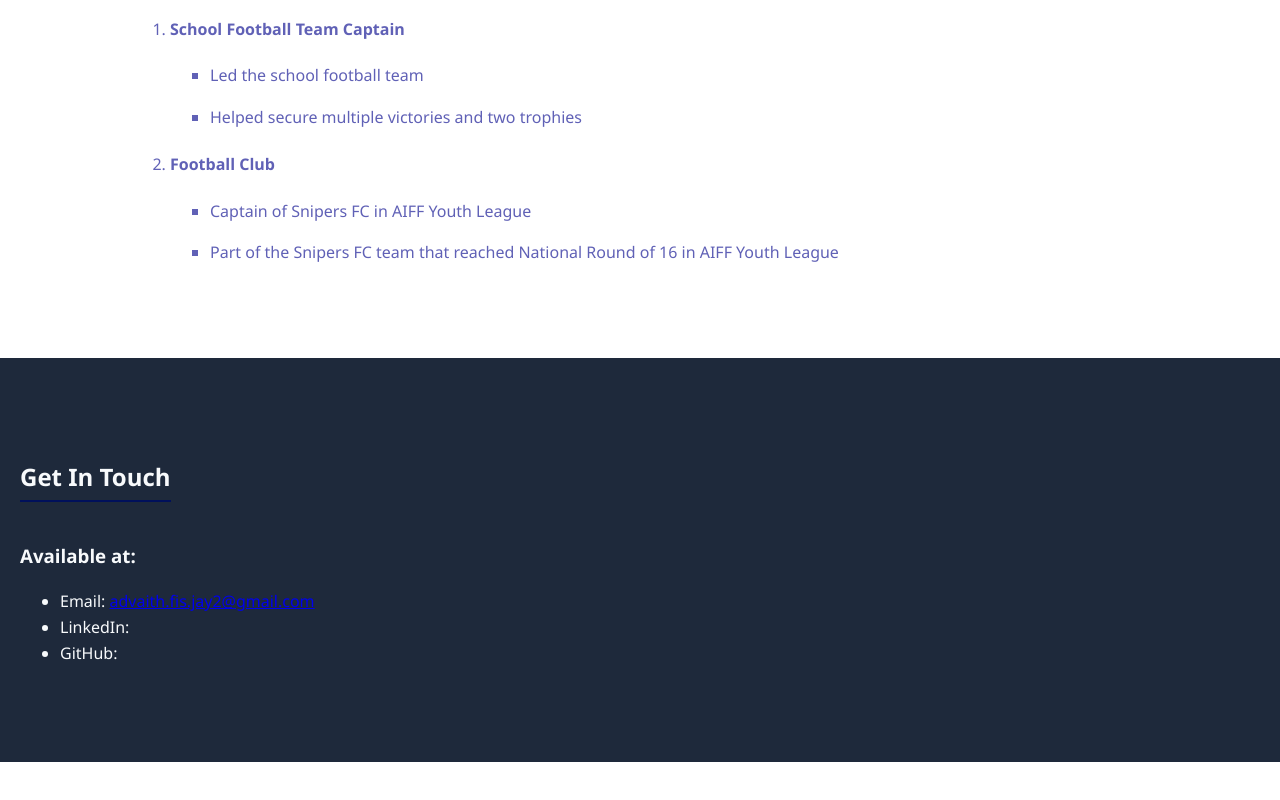
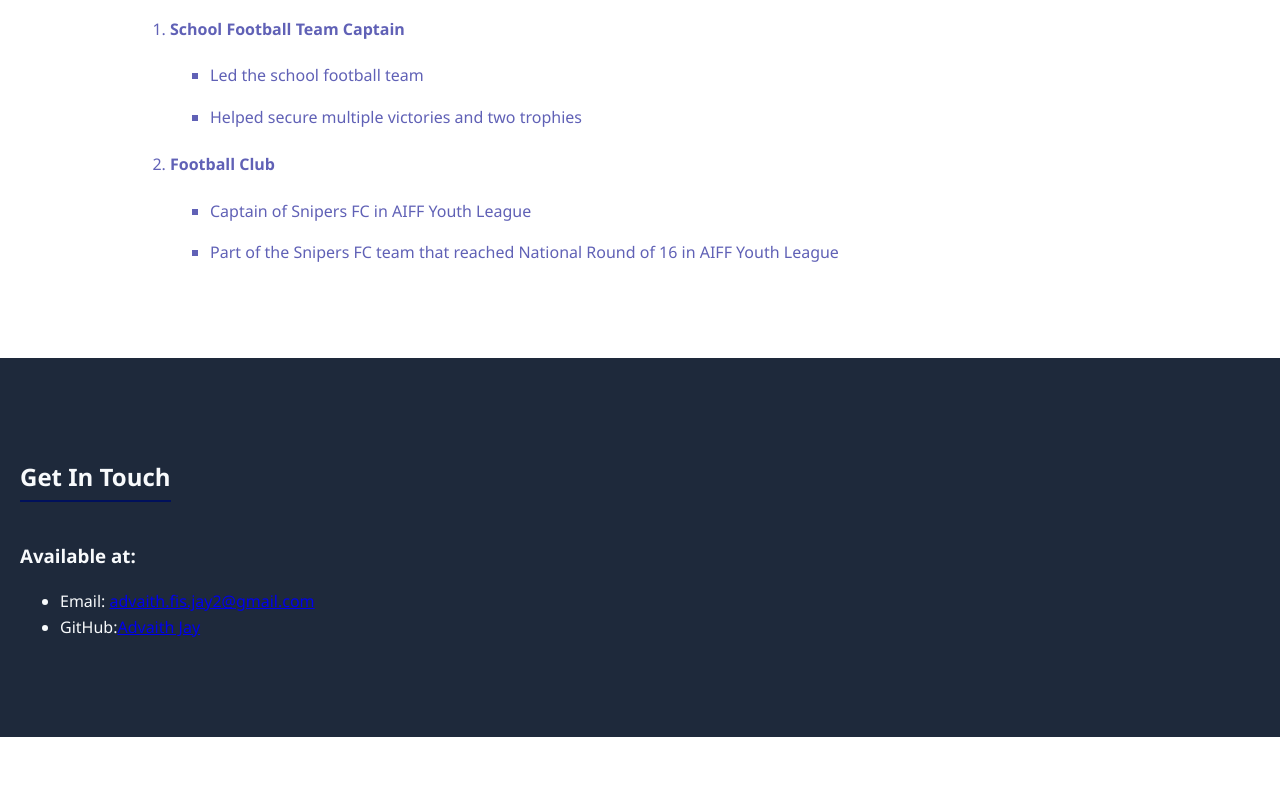
Before and after one commit to AdvaithJay/Advaith-Resume, a plain HTML site: page index.html in a window 1280 px wide. Shown: the part 3404-4204 px from the top of the page. Drawn offline with Linux system fonts and the light colour scheme.

Commit message:
Removed LinkedIn and added GitHub anchor

```diff
--- a/index.html
+++ b/index.html
@@ -168,8 +168,7 @@
             <h3>Available at:</h3>
             <ul class="contact-links">
                 <li>Email: <a href="mailto:advaith.fis.jay2@gmail.com">advaith.fis.jay2@gmail.com</a></li>
-                <li>LinkedIn:</li>
-                <li>GitHub:</li>
+                <li>GitHub:<a href="https://github.com/AdvaithJay">Advaith Jay</a></li>
             </ul>
         </section>
 </body>
```
